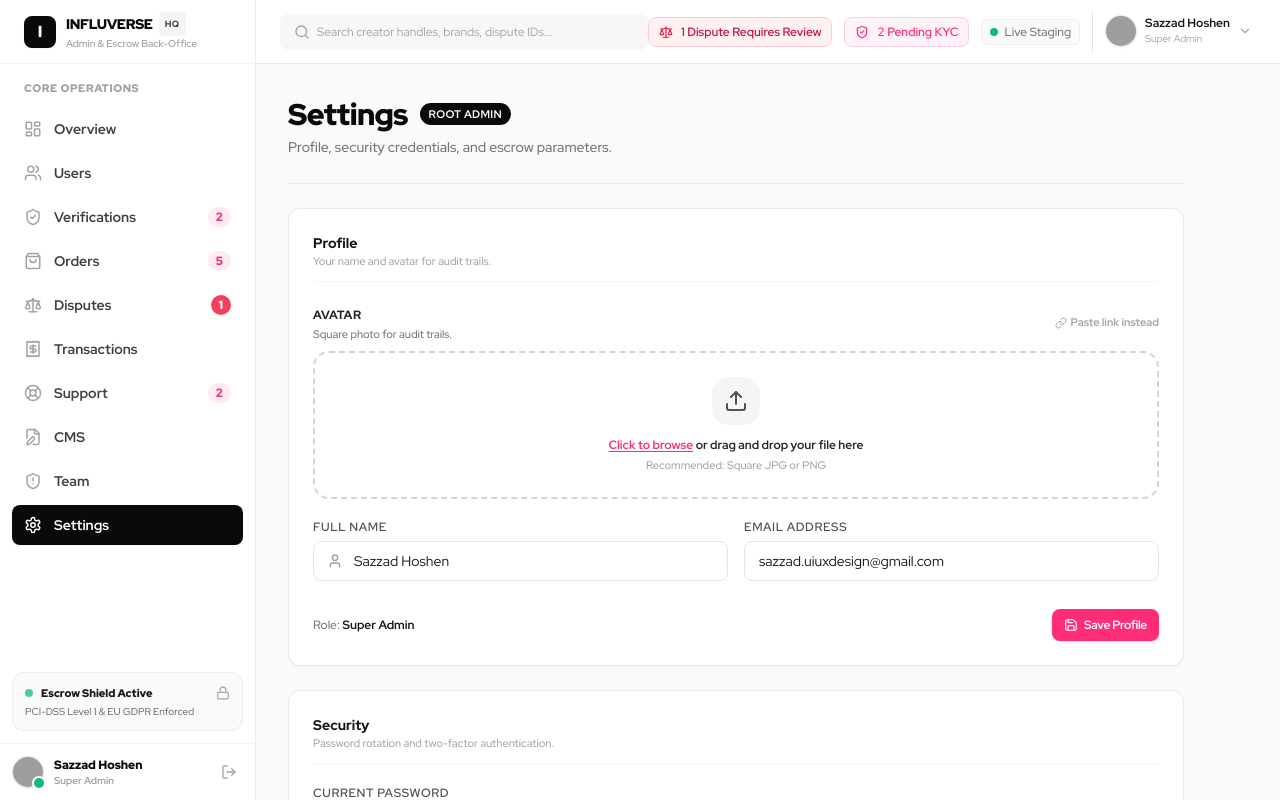
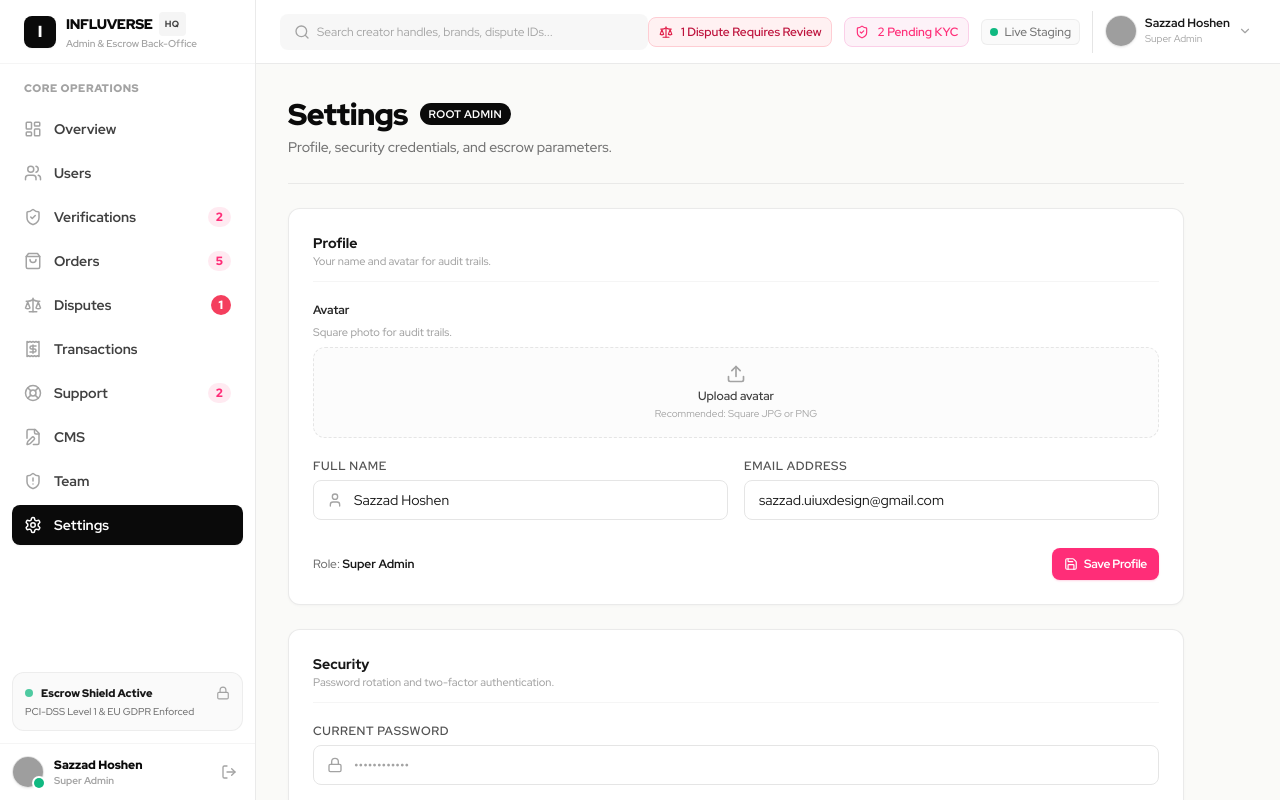
Before and after one commit to BeingSazzad/Influencer-Dashboard, a React (Vite) app: page /settings in a window 1280 px wide. Both pictures are taken after a click on the button 1127 px from the left and 408 px from the top of the page. Shown: the top 800 px of the page. Built offline with nearby package versions, Linux system fonts and the light colour scheme; grey boxes are pictures that could not be loaded; a web font is replaced by a local one.

Commit message:
refactor(branding): keep only light logo and favicon, remove dark logo and verbose text

```diff
--- a/src/components/shared/ImageUploadBox.tsx
+++ b/src/components/shared/ImageUploadBox.tsx
@@ -1,5 +1,5 @@
 import React, { useRef, useState } from 'react';
-import { Upload, X, Image as ImageIcon, CheckCircle, RefreshCw, Link as LinkIcon } from 'lucide-react';
+import { Upload, X } from 'lucide-react';
 import { Button } from '@/components/ui/Button';
 
 interface ImageUploadBoxProps {
@@ -19,16 +19,13 @@ export const ImageUploadBox: React.FC<ImageUploadBoxProps> = ({
   description,
   value,
   onChange,
-  recommendedDimensions = 'SVG, PNG, JPG, or WebP up to 5MB',
+  recommendedDimensions,
   aspectRatio = 'wide',
-  previewBg = 'light',
   className = '',
   maxSizeMb = 5,
 }) => {
   const fileInputRef = useRef<HTMLInputElement>(null);
   const [isDragging, setIsDragging] = useState(false);
-  const [showUrlFallback, setShowUrlFallback] = useState(false);
-  const [urlInput, setUrlInput] = useState('');
   const [errorMsg, setErrorMsg] = useState<string | null>(null);
 
   const handleFileProcess = (file: File) => {
@@ -84,48 +81,13 @@ export const ImageUploadBox: React.FC<ImageUploadBoxProps> = ({
     }
   };
 
-  const handleApplyUrl = () => {
-    if (urlInput.trim()) {
-      onChange(urlInput.trim());
-      setUrlInput('');
-      setShowUrlFallback(false);
-    }
-  };
-
   return (
-    <div className={`space-y-2 ${className}`}>
-      <div className="flex items-center justify-between">
-        <div>
-          <label className="text-xs font-extrabold uppercase tracking-wider text-neutral-800">
+    <div className={`space-y-1.5 ${className}`}>
+      <label className="text-xs font-bold text-neutral-800 dark:text-neutral-200 block">
         {label}
       </label>
       {description && (
-            <p className="text-[11px] text-neutral-500 font-medium">{description}</p>
-          )}
-        </div>
-        <button
-          type="button"
-          onClick={() => setShowUrlFallback(!showUrlFallback)}
-          className="text-[11px] font-bold text-neutral-400 hover:text-brand-pink transition-colors flex items-center gap-1"
-        >
-          <LinkIcon className="w-3 h-3" />
-          {showUrlFallback ? 'Hide URL input' : 'Paste link instead'}
-        </button>
-      </div>
-
-      {showUrlFallback && (
-        <div className="flex gap-2 p-2 rounded-xl bg-neutral-50 border border-neutral-200">
-          <input
-            type="text"
-            placeholder="Paste direct https:// image URL..."
-            value={urlInput}
-            onChange={(e) => setUrlInput(e.target.value)}
-            className="flex-1 text-xs px-3 py-1.5 rounded-lg border border-neutral-200 bg-white outline-none focus:border-brand-pink font-medium"
-          />
-          <Button size="sm" variant="outline" onClick={handleApplyUrl} type="button">
-            Apply
-          </Button>
-        </div>
+        <p className="text-[11px] text-neutral-400 font-medium">{description}</p>
       )}
 
       {/* Hidden File Input */}
@@ -137,79 +99,53 @@ export const ImageUploadBox: React.FC<ImageUploadBoxProps> = ({
         className="hidden"
       />
 
-      {/* Dropzone / Preview Area */}
+      {/* Preview or Upload Box */}
       {value ? (
+        <div className="border border-neutral-200 dark:border-white/10 rounded-xl p-3 bg-neutral-50/50 dark:bg-white/5 flex items-center justify-between gap-3">
+          <div className="flex items-center gap-3 min-w-0">
             <div
-          onClick={() => fileInputRef.current?.click()}
-          className={`relative group cursor-pointer border-2 border-dashed border-neutral-200 hover:border-brand-pink/60 rounded-2xl p-4 transition-all duration-200 ${
-            previewBg === 'dark'
-              ? 'bg-[#0A0A0A] text-white'
-              : previewBg === 'grid'
-              ? 'bg-neutral-100 bg-[radial-gradient(#e5e7eb_1px,transparent_1px)] [background-size:12px_12px]'
-              : 'bg-white'
+              className={`flex items-center justify-center overflow-hidden border border-neutral-200 dark:border-white/10 bg-white dark:bg-neutral-900 shrink-0 ${
+                aspectRatio === 'avatar'
+                  ? 'w-12 h-12 rounded-full'
+                  : aspectRatio === 'square'
+                  ? 'w-12 h-12 rounded-lg'
+                  : 'w-24 h-12 rounded-lg'
               }`}
-        >
-          <div className="flex flex-col sm:flex-row items-center gap-4">
-            {/* Visual Preview */}
-            <div
-              className={`flex items-center justify-center overflow-hidden border border-neutral-200/40 ${
-                aspectRatio === 'avatar'
-                  ? 'w-20 h-20 rounded-full'
-                  : aspectRatio === 'square'
-                  ? 'w-24 h-24 rounded-xl'
-                  : 'w-48 h-20 rounded-xl'
-              } ${previewBg === 'dark' ? 'bg-neutral-900' : 'bg-neutral-50'}`}
             >
               <img
                 src={value}
                 alt={label}
-                className="max-h-full max-w-full object-contain p-1.5"
+                className="max-h-full max-w-full object-contain p-1"
                 onError={(e) => {
                   (e.target as HTMLElement).style.display = 'none';
                 }}
               />
             </div>
-
-            {/* Info & Actions */}
-            <div className="flex-1 space-y-1.5 text-center sm:text-left">
-              <div className="flex items-center justify-center sm:justify-start gap-2">
-                <span className="inline-flex items-center gap-1 text-[11px] font-extrabold px-2 py-0.5 rounded-full bg-emerald-500/10 text-emerald-600 border border-emerald-500/20">
-                  <CheckCircle className="w-3 h-3" />
-                  Asset Uploaded
+            {recommendedDimensions && (
+              <span className="text-[11px] text-neutral-400 font-medium truncate">
+                {recommendedDimensions}
               </span>
-                <span className="text-[11px] text-neutral-400 font-medium">
-                  {aspectRatio === 'avatar' ? 'Profile Avatar' : 'Active Brand Graphic'}
-                </span>
-              </div>
-              <p className="text-xs font-bold text-neutral-700 truncate max-w-xs">
-                Click anywhere to upload replacement
-              </p>
-              <p className="text-[11px] text-neutral-400 font-medium">
-                {recommendedDimensions}
-              </p>
+            )}
           </div>
 
-            {/* Controls */}
-            <div className="flex items-center gap-2" onClick={(e) => e.stopPropagation()}>
+          <div className="flex items-center gap-1.5 shrink-0">
             <Button
               type="button"
               variant="outline"
               size="sm"
-                className="font-bold text-xs"
+              className="text-xs h-7 px-2 font-bold"
               onClick={() => fileInputRef.current?.click()}
-                leftIcon={<RefreshCw className="w-3.5 h-3.5" />}
             >
               Change
             </Button>
             <button
               type="button"
               onClick={handleRemove}
-                className="p-1.5 rounded-lg text-neutral-400 hover:text-rose-600 hover:bg-rose-50 transition-colors"
-                title="Remove asset"
+              className="p-1 rounded-lg text-neutral-400 hover:text-rose-600 hover:bg-rose-50 dark:hover:bg-rose-950/20 transition-colors"
+              title="Remove"
             >
               <X className="w-4 h-4" />
             </button>
-            </div>
           </div>
         </div>
       ) : (
@@ -218,30 +154,26 @@ export const ImageUploadBox: React.FC<ImageUploadBoxProps> = ({
           onDragLeave={handleDragLeave}
           onDrop={handleDrop}
           onClick={() => fileInputRef.current?.click()}
-          className={`cursor-pointer border-2 border-dashed rounded-2xl p-6 text-center transition-all duration-200 ${
+          className={`cursor-pointer border border-dashed rounded-xl p-4 text-center transition-all ${
             isDragging
-              ? 'border-brand-pink bg-pink-50/50 scale-[0.99]'
-              : 'border-neutral-300 hover:border-brand-pink hover:bg-neutral-50/80 bg-white'
+              ? 'border-brand-pink bg-pink-50/50'
+              : 'border-neutral-200 dark:border-white/10 hover:border-neutral-400 bg-neutral-50/50 dark:bg-white/5'
           }`}
         >
-          <div className="w-12 h-12 mx-auto mb-3 rounded-2xl bg-neutral-100 flex items-center justify-center text-neutral-600 group-hover:bg-pink-50 group-hover:text-brand-pink transition-colors">
-            <Upload className="w-6 h-6" />
-          </div>
-          <p className="text-xs font-bold text-neutral-800">
-            <span className="text-brand-pink underline underline-offset-2">
-              Click to browse
-            </span>{' '}
-            or drag and drop your file here
+          <Upload className="w-5 h-5 mx-auto mb-1 text-neutral-400" />
+          <p className="text-xs font-semibold text-neutral-700 dark:text-neutral-300">
+            Upload {label.toLowerCase()}
           </p>
-          <p className="text-[11px] text-neutral-400 font-medium mt-1">
+          {recommendedDimensions && (
+            <p className="text-[10px] text-neutral-400 mt-0.5">
               {recommendedDimensions}
             </p>
+          )}
         </div>
       )}
 
       {errorMsg && (
-        <p className="text-[11px] font-bold text-rose-600 flex items-center gap-1 animate-in fade-in">
-          <span>•</span>
+        <p className="text-[11px] font-semibold text-rose-600">
           {errorMsg}
         </p>
       )}
--- a/src/pages/dashboard/CmsPage.tsx
+++ b/src/pages/dashboard/CmsPage.tsx
@@ -439,40 +439,27 @@ export const CmsPage: React.FC = () => {
               <h3 className="text-sm font-extrabold text-neutral-900">
                 Brand Identity
               </h3>
-              <p className="text-[11px] text-neutral-400 font-medium">
-                Logos and platform assets.
-              </p>
             </div>
 
             <div className="grid grid-cols-1 md:grid-cols-2 gap-4">
               <ImageUploadBox
-                label="Light Logo"
-                description="For dark headers and hero banners."
-                value={logoLight}
-                onChange={setLogoLight}
-                previewBg="dark"
-                recommendedDimensions="Recommended: SVG or PNG (400x100px)"
+                label="Logo"
+                value={logoDark}
+                onChange={(val) => {
+                  setLogoDark(val);
+                  setLogoLight(val);
+                }}
+                previewBg="light"
+                recommendedDimensions="SVG or PNG (400x100px)"
               />
 
               <ImageUploadBox
-                label="Dark Logo"
-                description="For light backgrounds and contracts."
-                value={logoDark}
-                onChange={setLogoDark}
-                previewBg="light"
-                recommendedDimensions="Recommended: SVG or PNG (400x100px)"
-              />
-            </div>
-
-            <div className="pt-2">
-              <ImageUploadBox
                 label="Favicon"
-                description="Browser tab icon."
                 value={favicon}
                 onChange={setFavicon}
                 aspectRatio="square"
                 previewBg="light"
-                recommendedDimensions="Recommended: 32x32px or 64x64px"
+                recommendedDimensions="32x32px or 64x64px"
               />
             </div>
 
```
Lines whose indentation alone changed are shown as unchanged.
